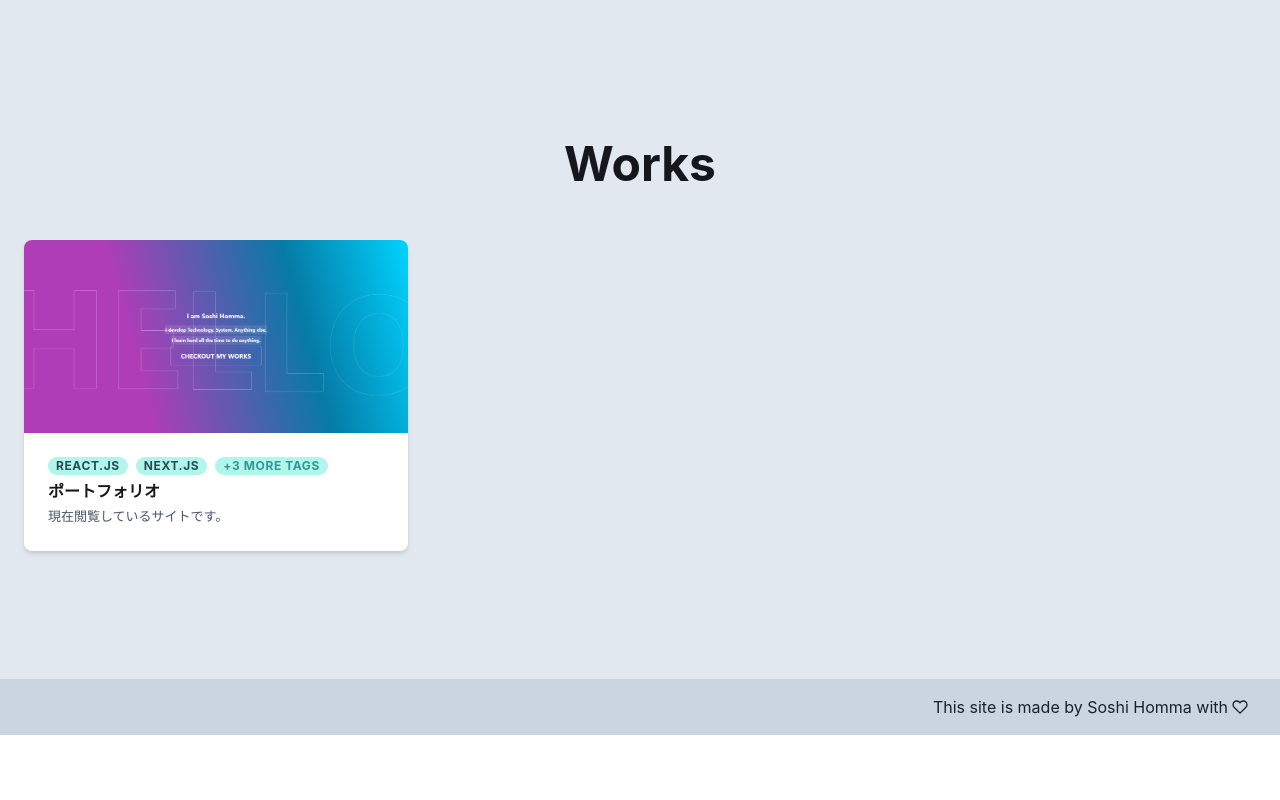
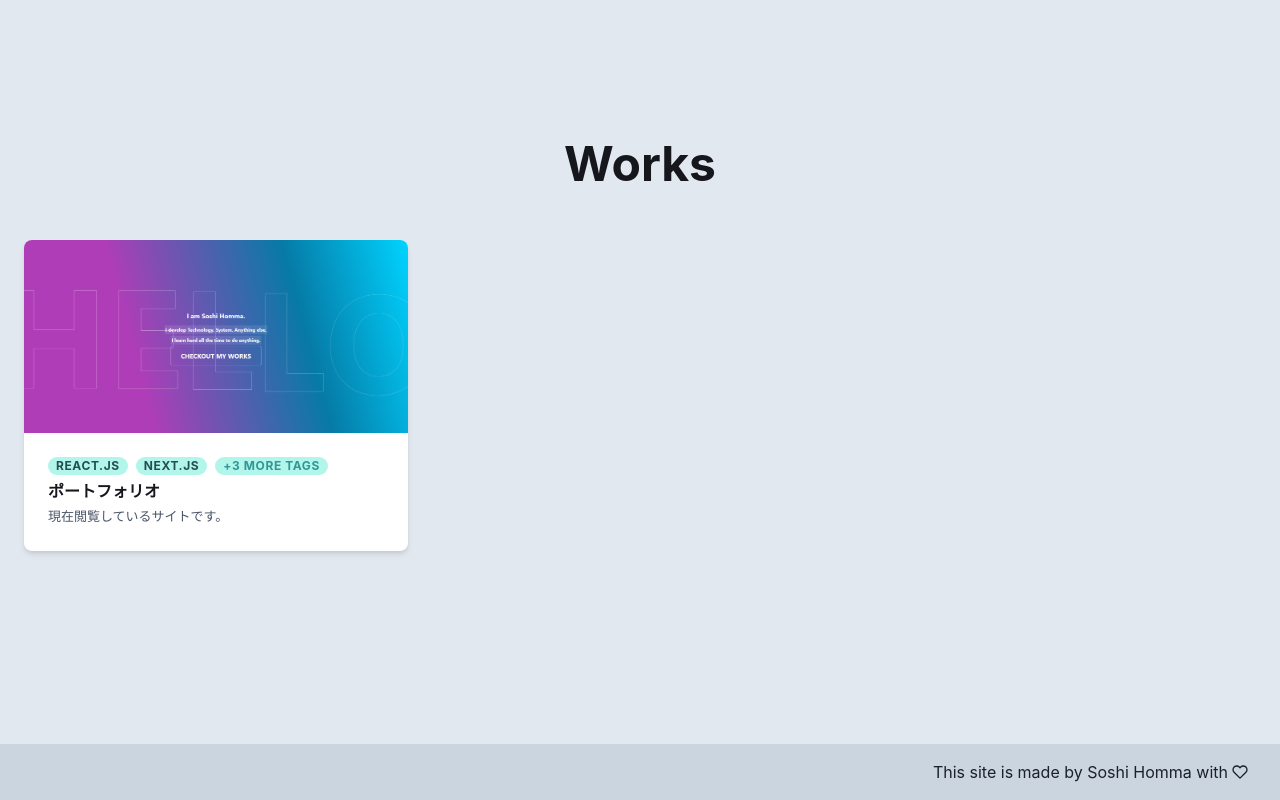
Before and after one commit to SoshiHomma/next-portfolio, a Next.js app: page /works in a window 1280 px wide. Built offline with nearby package versions, Linux system fonts and the light colour scheme.

Commit message:
fix: layout is being disturbed

```diff
--- a/src/components/Layout.tsx
+++ b/src/components/Layout.tsx
@@ -16,9 +16,9 @@ export const Layout = ({
       alignItems="center"
       justifyContent="flex-start"
     >
-      <Box width="100%" height="100%">
+      <Flex width="100%" minHeight="100%" flexGrow={1}>
         {children}
-      </Box>
+      </Flex>
       <Footer />
     </Flex>
   )
--- a/src/pages/works/index.tsx
+++ b/src/pages/works/index.tsx
@@ -24,13 +24,13 @@ const WorkIndexPage: NextPage = () => {
     <Layout>
       <Container
         width="100%"
-        height="100%"
+        minHeight="100%"
         bg="gray.200"
       >
         <Stack justifyContent="center" my={32}>
           <Text textAlign="center" fontSize="48" fontWeight="bold" mb={8}>
             Works
-        </Text>
+          </Text>
           <SimpleGrid columns={3} spacing={10}>
             {workList.map(work =>
               <WorkCard key={work.id} {...work} />
```
